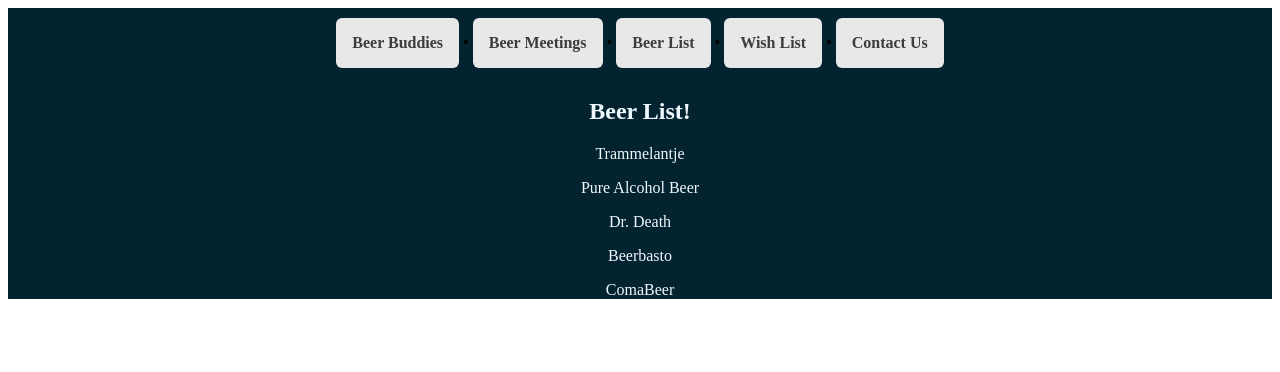
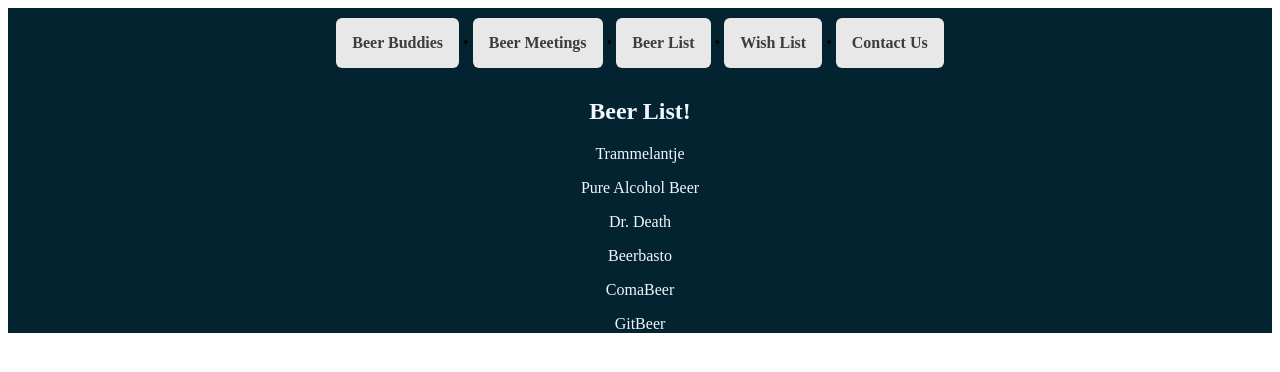
Before and after one commit to GambrinusNL/my_project_nsa, an Angular app: page /beerlist in a window 1280 px wide. Shown: the top 372 px of the page. Built offline with nearby package versions, Linux system fonts and the light colour scheme.

Commit message:
Update mock-beers.ts

```diff
--- a/src/app/mock-beers.ts
+++ b/src/app/mock-beers.ts
@@ -5,5 +5,6 @@ export const BEERS: Beer[] = [
   { id: 1, name: 'Pure Alcohol Beer' },
   { id: 2, name: 'Dr. Death' },
   { id: 3, name: 'Beerbasto' },
-  { id: 4, name: 'ComaBeer' }
+  { id: 4, name: 'ComaBeer' },
+  { id: 5, name: 'GitBeer' }
 ];
```
